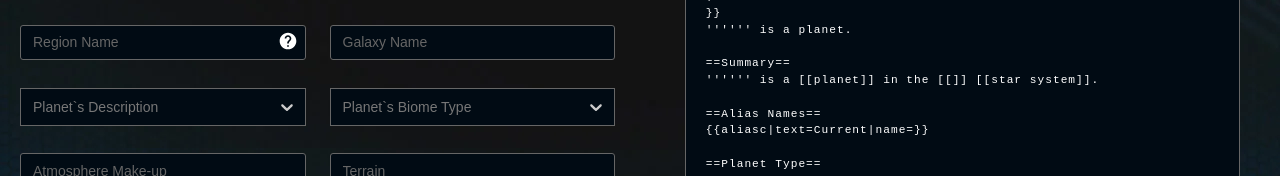
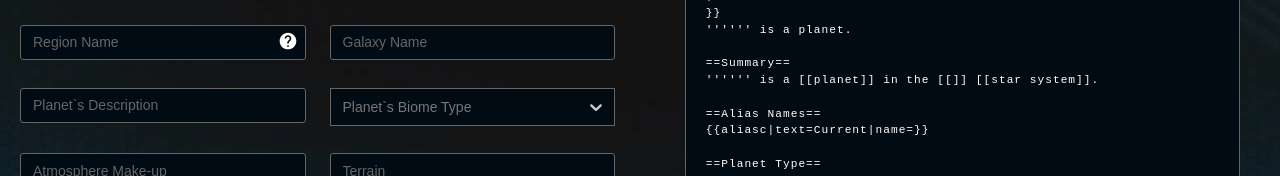
Before and after one commit to BrockBeldham/nms-wiki-boilerplate, a Next.js app: page /planet in a window 1280 px wide. Shown: the part 682-858 px from the top of the page. Built offline with nearby package versions, Linux system fonts and the light colour scheme; a web font is replaced by a local one.

Commit message:
🔨 reverted planet and moon descriptions to open text

```diff
--- a/pages/planet.js
+++ b/pages/planet.js
@@ -17,7 +17,7 @@ import FloraDetails from '../components/planet/flora-details';
 import Gallery from '../components/gallery';
 import CreateCategory from '../components/create-category';
 import planetBiome from '../lib/select-data/planet-biome';
-import planetDescription from '../lib/select-data/planet-description';
+// import planetDescription from '../lib/select-data/planet-description';
 import planetWeather from '../lib/select-data/planet-weather';
 import planetSentinels from '../lib/select-data/planet-sentinels';
 import planetFloraFauna from '../lib/select-data/planet-flora-fauna';
@@ -110,7 +110,8 @@ export default function Planet() {
         <Input id='system' type='text' label='System Name' onChange={(value) => dispatch({ type: 'system', value })} />
         <Input id='region' type='text' label='Region Name' tooltip='Found on the expanded view of the galaxy map.' onChange={(value) => dispatch({ type: 'region', value })} />
         <Input id='galaxy' type='text' label='Galaxy Name' onChange={(value) => dispatch({ type: 'galaxy', value })} />
-        <Select id='description' label='Planet`s Description' config={planetDescription} isSearchable onChange={(value) => dispatch({ type: 'description', value })} />
+        <Input id='description' type='text' label='Planet`s Description' onChange={(value) => dispatch({ type: 'description', value })} />
+        {/* <Select id='description' label='Planet`s Description' config={planetDescription} isSearchable onChange={(value) => dispatch({ type: 'description', value })} /> */}
         <Select id='type' label='Planet`s Biome Type' config={planetBiome} isSearchable onChange={(value) => dispatch({ type: 'type', value })} />
         <Input id='atmosphere' type='text' label='Atmosphere Make-up' onChange={(value) => dispatch({ type: 'atmosphere', value })} />
         <Input id='terrain' type='text' label='Terrain' onChange={(value) => dispatch({ type: 'terrain', value })} />
```
